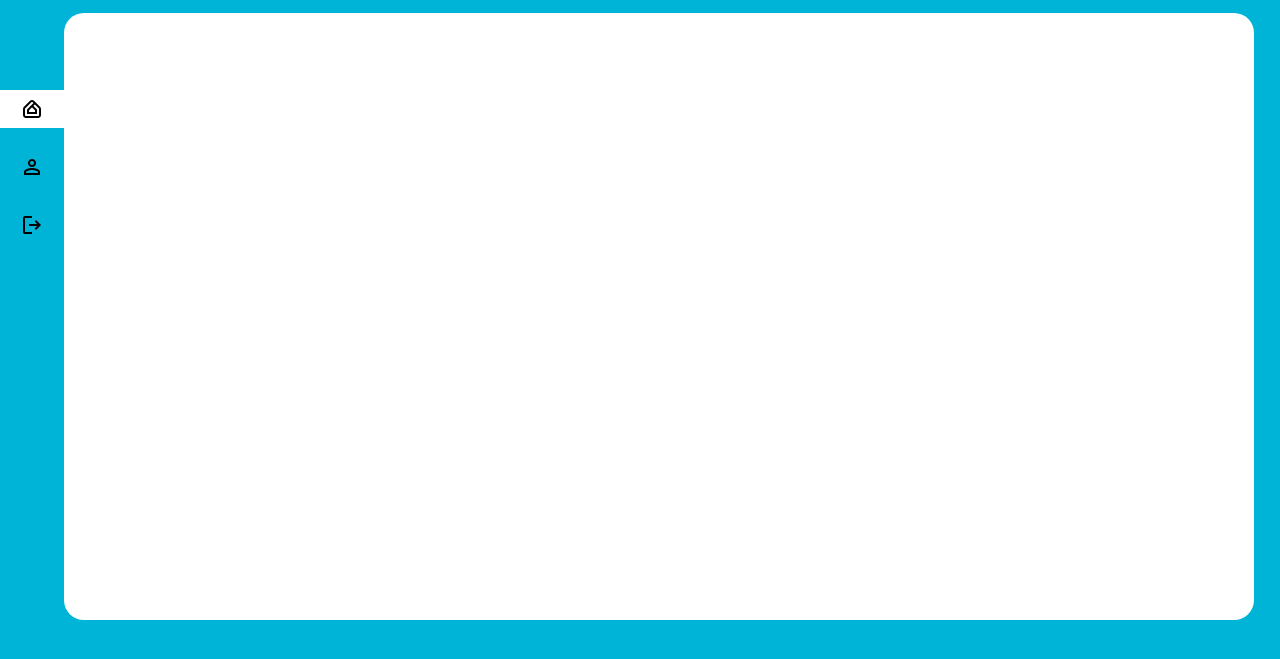
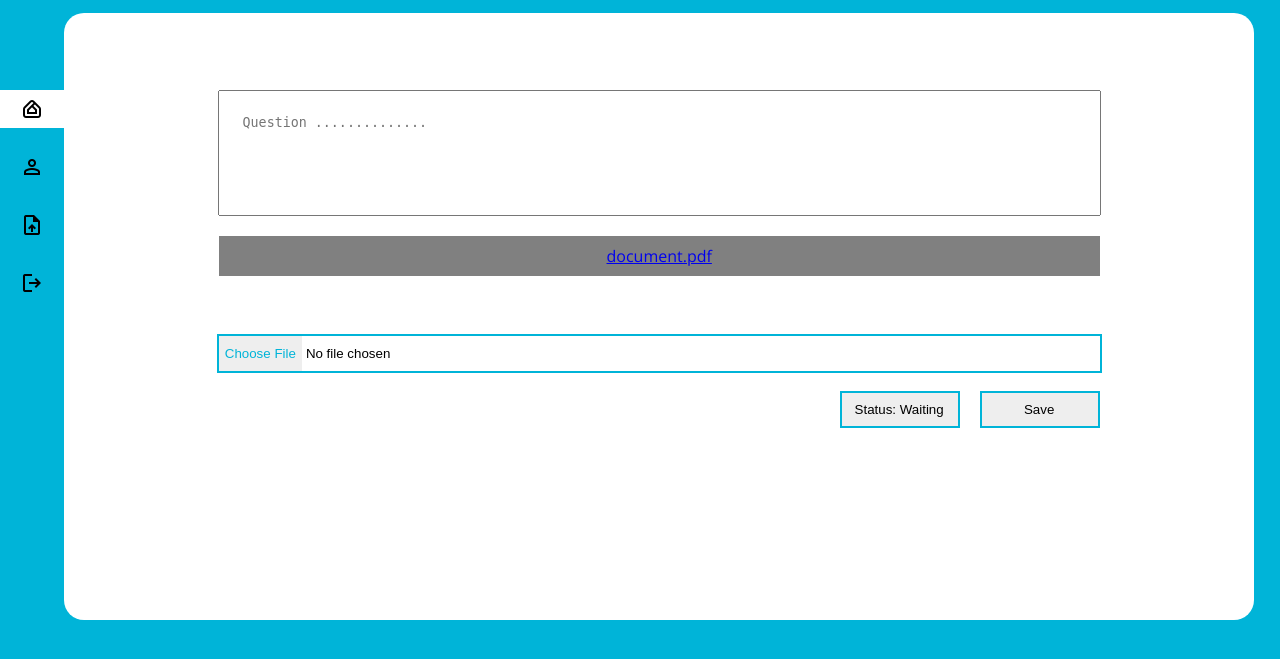
Before and after one commit to MatthewsM2/Online-Classroom-Management-System, a PHP site: page /Student_View/studentSub.html in a window 1280 px wide. Shown: the top 659 px of the page. Run offline with PHP 8.4, Linux system fonts and the light colour scheme.

Commit message:
Css Completed

```diff
--- /dev/null
+++ b/Student_View/counter.js
@@ -0,0 +1,15 @@
+let valueDisplays = document.querySelectorAll(".num");
+let interval = 700;
+
+valueDisplays.forEach((valueDisplay) => {
+  let startValue = 0;
+  let endValue = parseInt(valueDisplay.getAttribute("data-val"));
+  let duration = Math.floor(interval / endValue);
+  let counter = setInterval(function () {
+    startValue += 1;
+    valueDisplay.textContent = startValue;
+    if (startValue == endValue) {
+      clearInterval(counter);
+    }
+  }, duration);
+});
--- a/Student_View/progressbar.css
+++ b/Student_View/progressbar.css
@@ -2,7 +2,7 @@
 
     width: 150px;
     height: 150px;
-    background-color: aqua;
+    background-color: white;
     border-radius: 50%;
     border: 1px solid #cdcbd0;
   }
@@ -16,7 +16,7 @@
 
 .mask .fill {
   clip: rect(0px, 75px, 150px, 0px);
-  background-color: #227ded;
+  background-color: #00b4d8;
 }
 .circle-wrap .circle .mask {
     clip: rect(0px, 150px, 150px, 75px);
@@ -45,7 +45,7 @@
     text-align: center;
     margin-top: 14px;
     margin-left: 14px;
-    color: #1e51dc;
+    color: #00b4d8;
     position: absolute;
     z-index: 100;
     font-weight: 700;
--- a/Student_View/student.html
+++ b/Student_View/student.html
@@ -10,8 +10,7 @@
     <link href="https://fonts.googleapis.com/css2?family=Open+Sans:wght@700&display=swap" rel="stylesheet">
     <link rel="stylesheet"
         href="https://fonts.googleapis.com/css2?family=Material+Symbols+Outlined:opsz,wght,FILL,GRAD@48,400,0,0" />
-    <link rel="stylesheet" href="studentCss.css">
-    <script src="/MiniProject/script.js"></script>
+    <link rel="stylesheet" href="student.css">
 </head>
 
 <body>
@@ -122,5 +121,6 @@
         </div>
     </div>
 </body>
+<script src=""></script>
 
 </html>
--- a/Student_View/studentSub.html
+++ b/Student_View/studentSub.html
@@ -13,6 +13,7 @@
     <link rel="stylesheet" href="styling.css">
     <link rel="stylesheet" href="progressbar.css">
     <link rel="stylesheet" href="MainDiv2.css">
+    <link rel="stylesheet" href="uploadDiv.css">
 
 </head>
 
@@ -24,6 +25,9 @@
             </span>
             <span class="material-symbols-outlined icons">
                 person
+            </span>
+            <span class="material-symbols-outlined icons">
+                upload_file
             </span>
             <span class="material-symbols-outlined icons" id="logOut" title="Sign Out">
                 logout
@@ -105,7 +109,7 @@
             <div class="titleContainer">
                 <h3>C Program</h3>
             </div>
-
+            <div class="attaend-assign-profile-container">
                 <div class="Attendance-Section">
                     <p class="attendance-title">Attendance</p>
                     <div class="circle-wrap">
@@ -116,35 +120,52 @@
                             <div class="mask full">
                                 <div class="fill"></div>
                             </div>
-                        <div class="inside-circle"> 35% </div>
+                            <div class="inside-circle"> 100% </div>
 
                         </div>
                     </div>
                 </div>
 
+
                 <div class="Assignment-Section">
                     <p class="assignment-tilte">Assignment</p>
-                <p class="assignment-values">5/8</p>
+                    <div class="assign-circle-wrap">
+                        <p>
+                        <p class="num assignment-values" data-val="5">0</p>
+                        <p class="assignment-values">/8</p>
+                    </div>
                 </div>
 
                 <div class="Student-Details">
                     <div>
-                    <span class="material-symbols-outlined">
+                        <span class="material-symbols-outlined details-account-logo">
                             account_circle
                         </span>
                     </div>
                     <div>
-                    <p>Adam John</p>
+                        <p class="details-name-student">Adam John</p>
+                    </div>
                 </div>
             </div>
 
 
 
         </div>
-        <div class="MainDiv MainDiv3"></div>
+        <div class="MainDiv uploadDiv">
+            <div class="upload-items-container">
+            <textarea name="" id="text-area-assignment-question" placeholder="Question .............."></textarea>
+            <div class="view-document-container">
+                <a href="Assets/540cb75550adf33f281f29132dddd14fded85bfc.pdf">document.pdf</a>
+            </div>
+            <input type="file" class="upload-document-assignment">
+            <div class="upload-student-doc-btns-container">
+                <input class="assignment-status" type="button" value="Status: Waiting">
+                <input class="assign-student-btn" type="button" value="Save">
+            </div>
+        </div>
 </body>
-<script src="/MiniProject/script.js"></script>
-<script src="selectbox.js"></script>
-<script src="fileSelect.js"></script>
+<script src="counter.js"></script>
+
+
 
 </html>
--- /dev/null
+++ b/Student_View/uploadDiv.css
@@ -0,0 +1,66 @@
+.uploadDiv {
+  display: block;
+}
+#text-area-assignment-question {
+  align-self: center;
+  width: 70%;
+  height: 77px;
+  padding: 2%;
+  resize: none;
+}
+.upload-items-container {
+  margin-top: 77px;
+    display: flex;
+  flex-direction: column;
+  justify-content: center;
+  gap: 20px;
+  align-items: center;
+  background-color: rgb(255, 255, 255);
+}
+.view-document-container {
+  display: flex;
+  justify-content: center;
+  align-items: center;
+  width: 74%;
+  height: 40px;
+  cursor: pointer;
+  background-color: gray;
+}
+.view-document-container:hover {
+  background-color: rgb(150, 150, 150);
+}
+.upload-document-assignment::-webkit-file-upload-button {
+  background: #eee;
+  color: #00b4d8;
+  padding-top: 10px;
+  border: none;
+  padding-bottom: 10px;
+}
+.upload-document-assignment {
+    margin-top: 40px;
+    width: 74%;
+    cursor: pointer;
+    outline: 2px solid #00b4d8;
+}
+.upload-student-doc-btns-container {
+    width: 74%;
+    display: flex;
+    justify-content: end;
+    gap: 20px;
+    outline: none;
+}
+.assignment-status,.assign-student-btn{
+    display: flex;
+    justify-content: center;
+    align-items: center;
+    width: 120px;
+    background-color: #eee;
+    border: none;
+    height: 37px;
+    border: #00b4d8 solid 2px;
+    padding-left: 5px;
+    cursor: pointer;
+}
+.assignment-status:hover,.assign-student-btn:hover{
+    background-color: rgb(248, 248, 248);
+}
```
Also changed, not shown: Student_View/MainDiv2.css (+47 -0 lines), Student_View/StudentJs.js (added), Student_View/student.css (renamed from Student_View/studentCss.css), 1 other file. Lines whose indentation alone changed are shown as unchanged.
